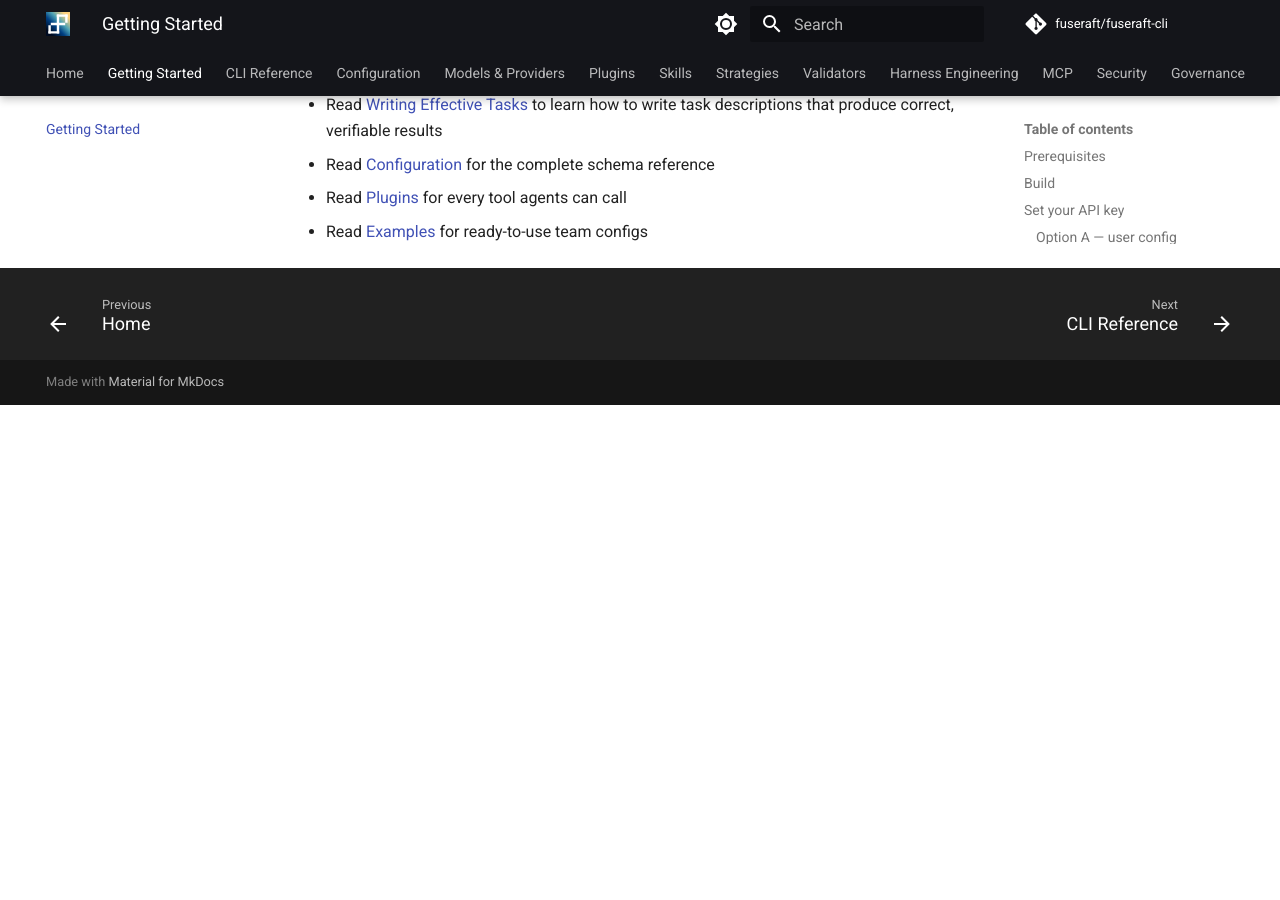
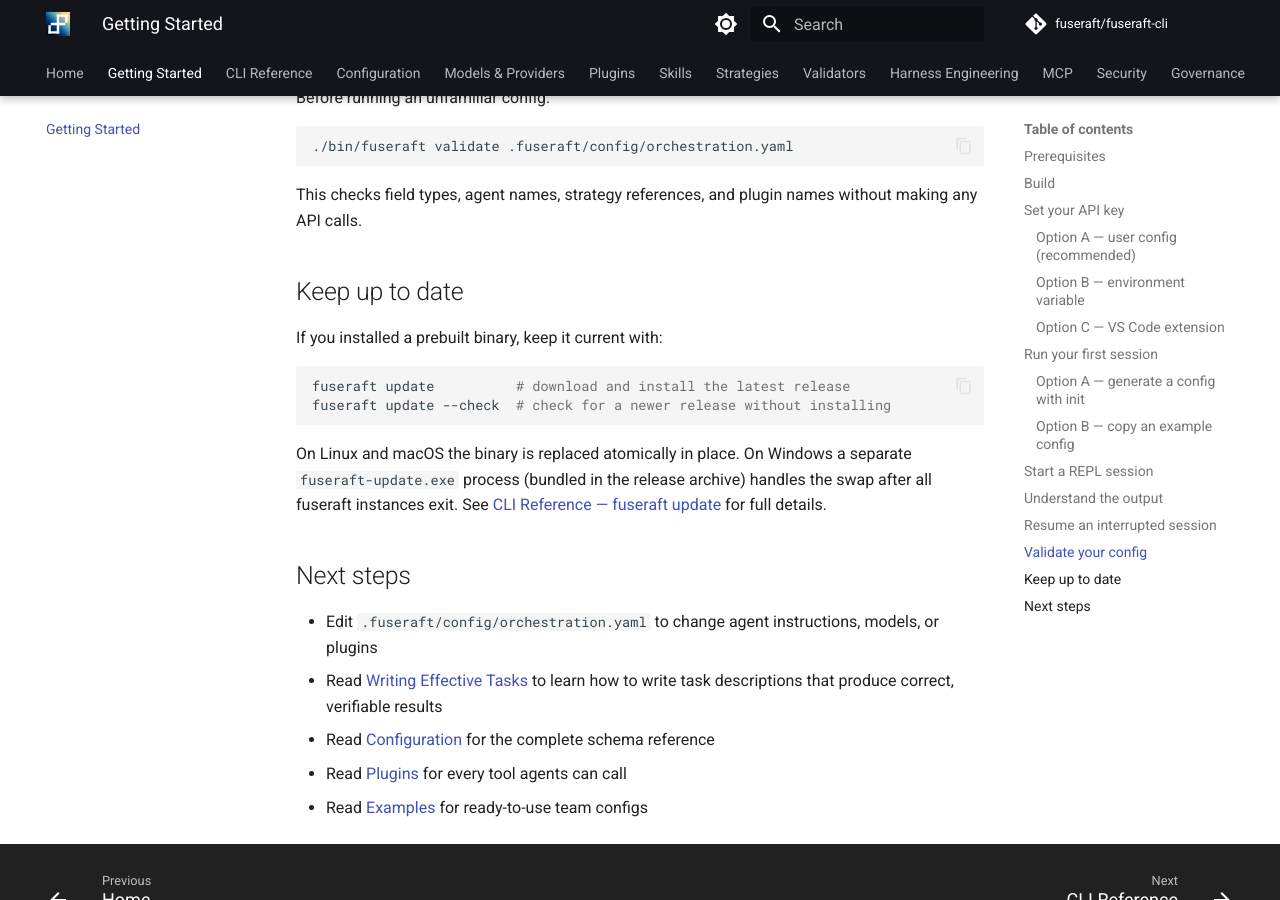
Before and after one commit to fuseraft/fuseraft-cli, an MkDocs documentation site: the page built from docs/getting-started.md, in a window 1280 px wide and 900 px high, scrolled down 3929 px. Built offline with MkDocs 1.6.1 and Material for MkDocs 9.7.7, drawn with Linux system fonts in a browser that asks for light colours; comment, search, counter and statistics services are not loaded; before the commit the page ends 4334 px from its top, so only the background shows below that; some of the changed text lies outside the part shown.

Commit message:
Update README and getting-started for REPL default and fuseraft update
- README quick start: add bare `fuseraft` as the first example
- README install: add Updates section describing fuseraft update and the
  Windows fuseraft-update.exe split
- getting-started: add Start a REPL session section before output docs
- getting-started: add Keep up to date section before Next steps

````diff
--- a/docs/getting-started.md
+++ b/docs/getting-started.md
@@ -118,6 +118,18 @@
 
 The orchestrator loads the config, prints a summary of the team, and streams agent responses as they arrive.
 
+## Start a REPL session
+
+For quick questions or single-model chat, run fuseraft with no subcommand:
+
+```bash
+fuseraft
+```
+
+No config file needed. The REPL auto-detects your provider from the API key stored in `~/.fuseraft/config` (or runs the setup wizard on first use). Type a message and press Enter. Use `/help` inside the session to see available commands.
+
+---
+
 ## Understand the output
 
 Each agent turn is prefixed with its name:
@@ -151,6 +163,17 @@
 
 This checks field types, agent names, strategy references, and plugin names without making any API calls.
 
+## Keep up to date
+
+If you installed a prebuilt binary, keep it current with:
+
+```bash
+fuseraft update          # download and install the latest release
+fuseraft update --check  # check for a newer release without installing
+```
+
+On Linux and macOS the binary is replaced atomically in place. On Windows a separate `fuseraft-update.exe` process (bundled in the release archive) handles the swap after all fuseraft instances exit. See [CLI Reference — fuseraft update](cli-reference.md#fuseraft-update) for full details.
+
 ## Next steps
 
 - Edit `.fuseraft/config/orchestration.yaml` to change agent instructions, models, or plugins
````
Also changed, not shown: README.md (+14 -0 lines).
